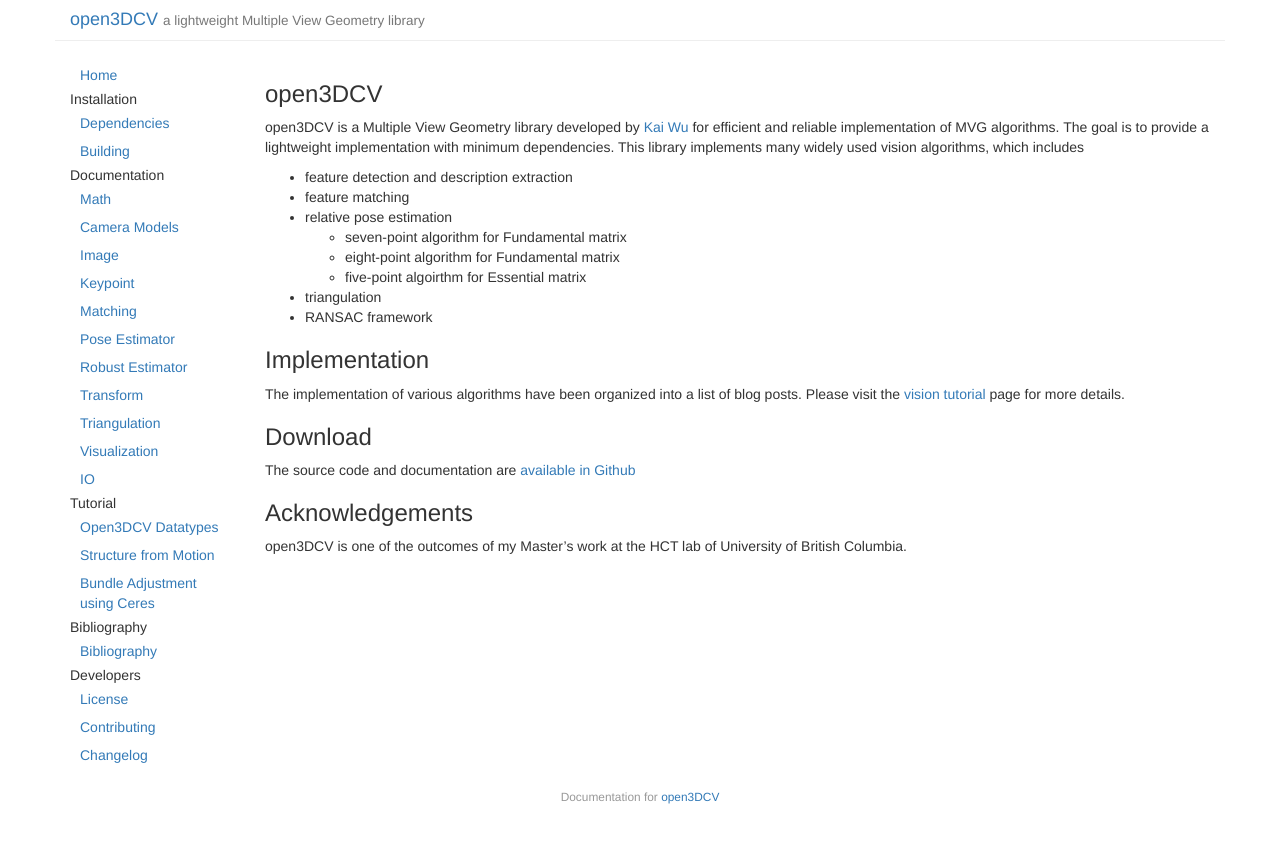
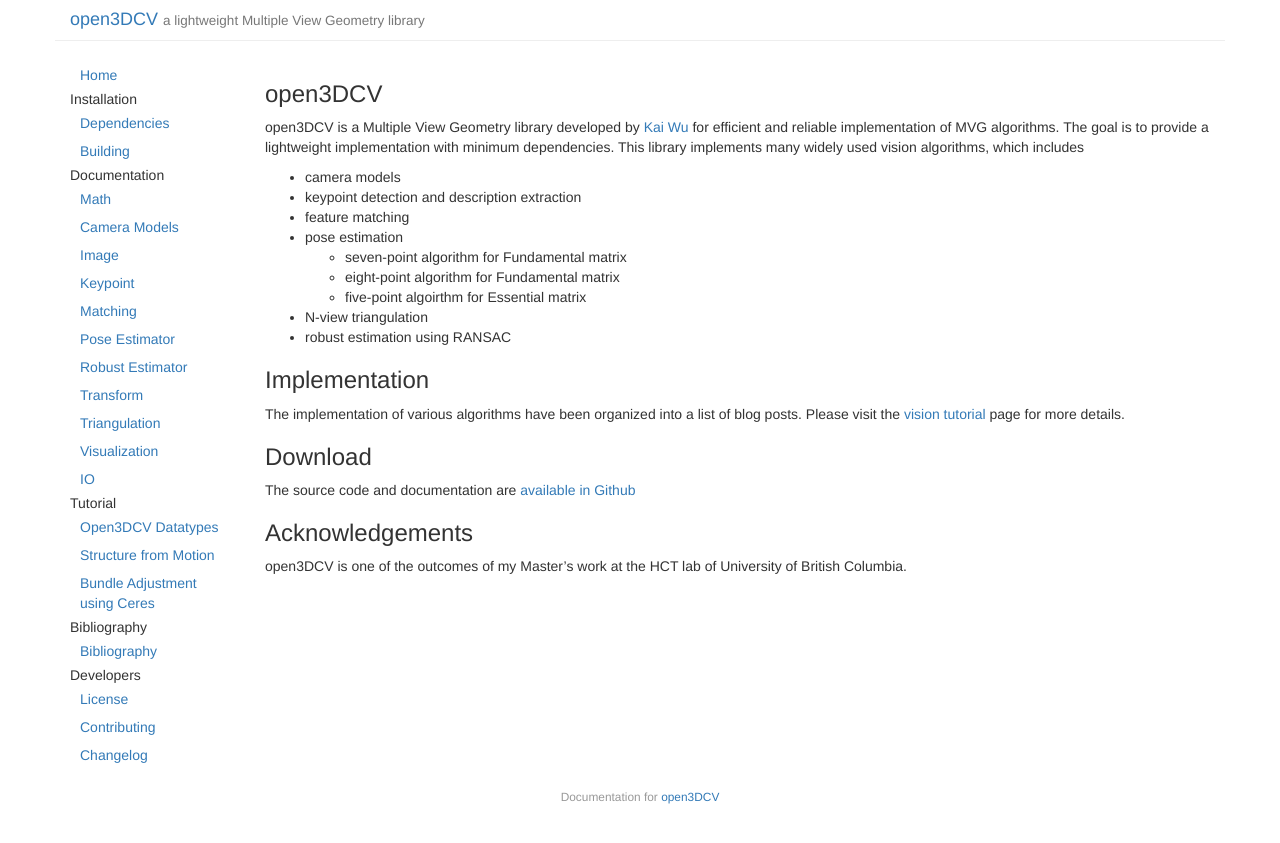
Before and after one commit to imkaywu/open3DCV, a Jekyll site: the page built from docs/index.md, in a window 1280 px wide. Shown: the top 843 px of the page. Built offline with Jekyll 4.4.1, drawn with Linux system fonts in a browser that asks for light colours.

Commit message:
update index page

```diff
--- a/docs/index.md
+++ b/docs/index.md
@@ -6,14 +6,15 @@
 ### open3DCV
 open3DCV is a Multiple View Geometry library developed by [Kai Wu](https://imkaywu.github.io/) for efficient and reliable implementation of MVG algorithms. The goal is to provide a lightweight implementation with minimum dependencies. This library implements many widely used vision algorithms, which includes
 
-* feature detection and description extraction
+* camera models
+* keypoint detection and description extraction
 * feature matching
-* relative pose estimation
+* pose estimation
 	* seven-point algorithm for Fundamental matrix
 	* eight-point algorithm for Fundamental matrix
 	* five-point algoirthm for Essential matrix
-* triangulation
-* RANSAC framework
+* N-view triangulation
+* robust estimation using RANSAC
 
 ### Implementation
 The implementation of various algorithms have been organized into a list of blog posts. Please visit the [vision tutorial](https://imkaywu.github.io/tutorials/vision/) page for more details.
```
